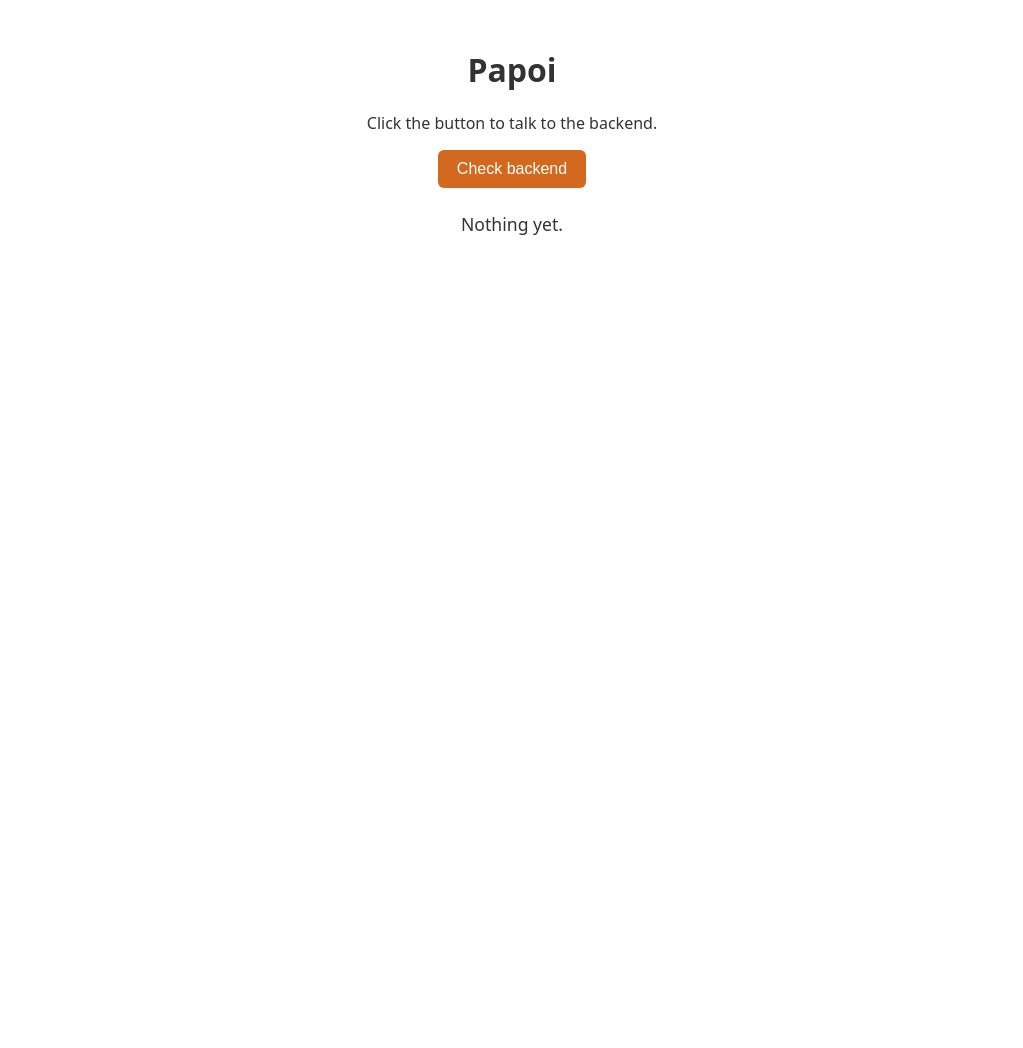
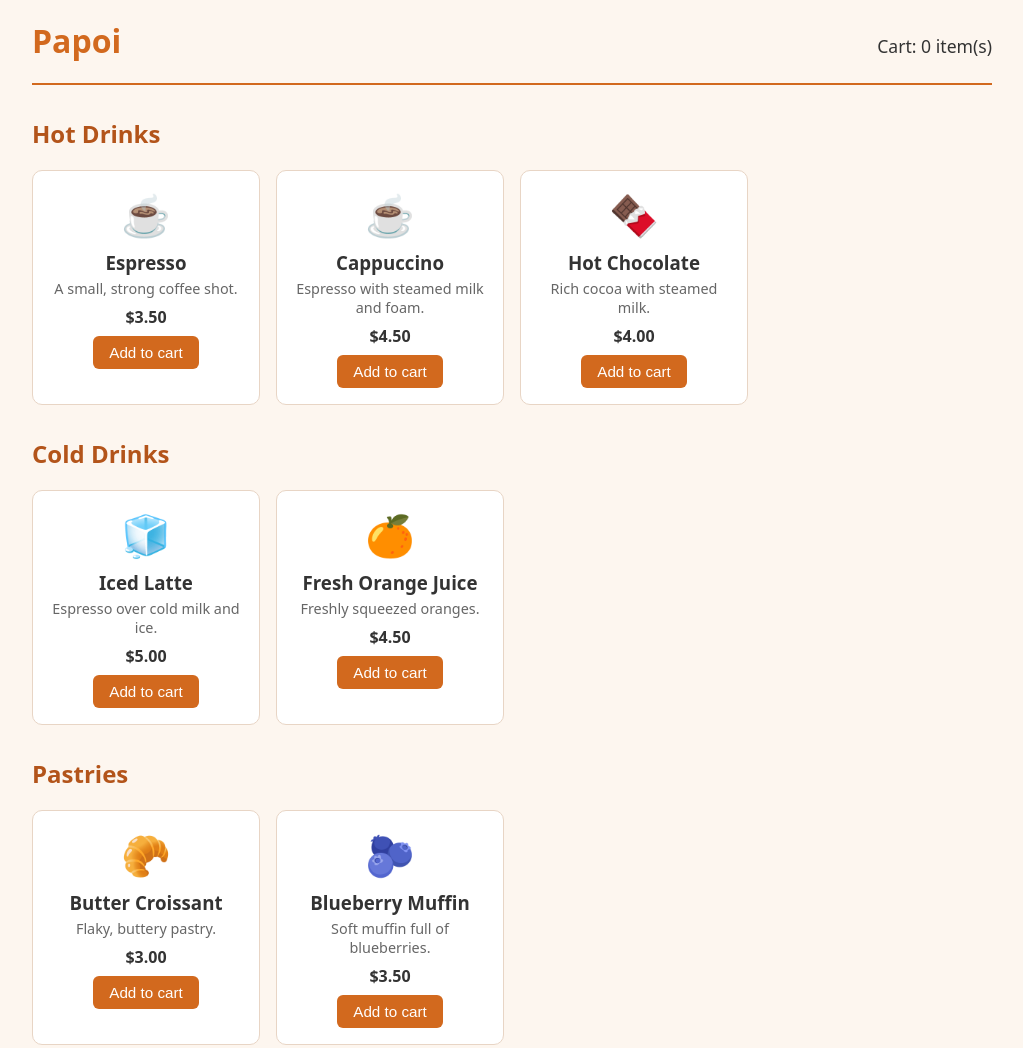
Before and after one commit to jirayu-codes/sdd-app, a website: page frontend/index.html in a window 1280 px wide. Shown: the top 1048 px of the page, without its empty margins (128-1151 px from the left). Before the commit the page ends 800 px from the top, so only its background shows below. Drawn offline with Linux system fonts and the light colour scheme.

Commit message:
Implement menu page with cart counter (TDD)

```diff
--- a/frontend/app.js
+++ b/frontend/app.js
@@ -1,16 +1,31 @@
-// Papoi walking skeleton: when the button is clicked, fetch the backend /
-// health endpoint and show the server's response on the page.
+// Papoi page script.
+//
+// This file brings everything together on the page:
+//   - it renders the menu into the page, and
+//   - it listens for clicks on the "Add to cart" buttons and updates the
+//     cart counter.
+//
+// The menu, render, and cart logic live in their own files (menu.js,
+// render.js, cart.js) so they can also be tested in Node.
 
-const button = document.getElementById("health-button");
-const result = document.getElementById("result");
+const menuContainer = document.getElementById("menu");
+const cartCountElement = document.getElementById("cart-count");
 
-button.addEventListener("click", async () => {
-  result.textContent = "Asking the backend...";
-  try {
-    const response = await fetch("/health");
-    const data = await response.json();
-    result.textContent = data.message;
-  } catch (error) {
-    result.textContent = "Could not reach the backend: " + error;
+// Render the menu into the page once the page has loaded.
+menuContainer.innerHTML = renderMenu(menu, CATEGORIES);
+
+// When any "Add to cart" button is clicked, put that item in the cart and
+// update the counter.
+menuContainer.addEventListener("click", (event) => {
+  const button = event.target.closest(".add-to-cart");
+  if (!button) {
+    return;
+  }
+
+  const id = Number(button.getAttribute("data-item-id"));
+  const item = menu.find((entry) => entry.id === id);
+  if (item) {
+    addToCart(cart, item);
+    cartCountElement.textContent = cartCount(cart);
   }
 });
--- /dev/null
+++ b/frontend/cart.js
@@ -0,0 +1,26 @@
+// Papoi in-memory cart.
+//
+// The cart is just an array. This module keeps a single shared cart for the
+// page and provides small helper functions. Everything lives in memory only;
+// refreshing the page clears it (see SPECS/TECH.md).
+//
+// Pure functions that take the cart as an argument are easy to test in Node.
+
+// Add an item to the cart. An "item" here is one of the menu objects.
+function addToCart(cart, item) {
+  cart.push(item);
+  return cart;
+}
+
+// How many items are in the cart right now.
+function cartCount(cart) {
+  return cart.length;
+}
+
+// One shared cart for the running page.
+const cart = [];
+
+// Works in Node for testing.
+if (typeof module !== "undefined" && module.exports) {
+  module.exports = { addToCart, cartCount };
+}
--- a/frontend/index.html
+++ b/frontend/index.html
@@ -7,11 +7,16 @@
   <link rel="stylesheet" href="style.css" />
 </head>
 <body>
-  <h1>Papoi</h1>
-  <p>Click the button to talk to the backend.</p>
-  <button id="health-button" type="button">Check backend</button>
-  <p id="result">Nothing yet.</p>
+  <header class="page-header">
+    <h1>Papoi</h1>
+    <p class="cart-counter">Cart: <span id="cart-count">0</span> item(s)</p>
+  </header>
 
+  <main id="menu"></main>
+
+  <script src="menu.js"></script>
+  <script src="render.js"></script>
+  <script src="cart.js"></script>
   <script src="app.js"></script>
 </body>
 </html>
--- /dev/null
+++ b/frontend/menu.js
@@ -0,0 +1,27 @@
+// Papoi menu data.
+//
+// This file holds the cafe's menu as a hard-coded list. It works in two
+// places:
+//   - in the browser (it creates a `menu` variable on the page), and
+//   - in Node for testing (it sets module.exports).
+//
+// See SPECS/2026-08-27-menu-page/requirements.md for the data model.
+
+const CATEGORIES = ["Hot Drinks", "Cold Drinks", "Pastries", "Snacks"];
+
+const menu = [
+  { id: 1, name: "Espresso", description: "A small, strong coffee shot.", price: 3.5, emoji: "☕", category: "Hot Drinks" },
+  { id: 2, name: "Cappuccino", description: "Espresso with steamed milk and foam.", price: 4.5, emoji: "☕", category: "Hot Drinks" },
+  { id: 3, name: "Hot Chocolate", description: "Rich cocoa with steamed milk.", price: 4.0, emoji: "🍫", category: "Hot Drinks" },
+  { id: 4, name: "Iced Latte", description: "Espresso over cold milk and ice.", price: 5.0, emoji: "🧊", category: "Cold Drinks" },
+  { id: 5, name: "Fresh Orange Juice", description: "Freshly squeezed oranges.", price: 4.5, emoji: "🍊", category: "Cold Drinks" },
+  { id: 6, name: "Butter Croissant", description: "Flaky, buttery pastry.", price: 3.0, emoji: "🥐", category: "Pastries" },
+  { id: 7, name: "Blueberry Muffin", description: "Soft muffin full of blueberries.", price: 3.5, emoji: "🫐", category: "Pastries" },
+  { id: 8, name: "Cheese Toastie", description: "Melted cheese on toasted bread.", price: 5.5, emoji: "🧀", category: "Snacks" },
+  { id: 9, name: "Caesar Wrap", description: "Chicken, lettuce and sauce in a wrap.", price: 7.0, emoji: "🌯", category: "Snacks" }
+];
+
+// Works in Node for testing.
+if (typeof module !== "undefined" && module.exports) {
+  module.exports = { menu, CATEGORIES };
+}
--- /dev/null
+++ b/frontend/render.js
@@ -0,0 +1,42 @@
+// Papoi menu rendering.
+//
+// This builds the HTML for the menu page. It is a pure function: you give it
+// the menu and the list of categories, and it gives you back a string of
+// HTML. Keeping it pure (no touching the page) makes it easy to test.
+//
+// The "Add to cart" button carries data-item-id so the page script can know
+// which item was clicked.
+
+function renderMenu(menu, categories) {
+  const sections = categories.map((category) => {
+    const items = menu.filter((item) => item.category === category);
+    const cards = items
+      .map((item) => {
+        const price = item.price.toFixed(2);
+        return (
+          '<article class="menu-item">' +
+            '<div class="item-emoji">' + item.emoji + "</div>" +
+            '<h3 class="item-name">' + item.name + "</h3>" +
+            '<p class="item-description">' + item.description + "</p>" +
+            '<p class="item-price">$' + price + "</p>" +
+            '<button class="add-to-cart" data-item-id="' + item.id + '">Add to cart</button>' +
+          "</article>"
+        );
+      })
+      .join("");
+
+    return (
+      '<section class="menu-category">' +
+        "<h2>" + category + "</h2>" +
+        '<div class="menu-grid">' + cards + "</div>" +
+      "</section>"
+    );
+  });
+
+  return sections.join("");
+}
+
+// Works in Node for testing.
+if (typeof module !== "undefined" && module.exports) {
+  module.exports = { renderMenu };
+}
--- a/frontend/style.css
+++ b/frontend/style.css
@@ -1,15 +1,70 @@
 body {
   font-family: system-ui, sans-serif;
-  max-width: 40rem;
-  margin: 3rem auto;
-  padding: 0 1rem;
-  text-align: center;
+  max-width: 60rem;
+  margin: 0 auto;
+  padding: 1rem;
   color: #333;
+  background: #fdf6ef;
 }
 
-button {
-  font-size: 1rem;
-  padding: 0.6rem 1.2rem;
+.page-header {
+  display: flex;
+  justify-content: space-between;
+  align-items: baseline;
+  border-bottom: 2px solid #d2691e;
+  padding-bottom: 0.5rem;
+}
+
+.page-header h1 {
+  color: #d2691e;
+  margin: 0;
+}
+
+.cart-counter {
+  font-size: 1.1rem;
+}
+
+.menu-category h2 {
+  color: #b3541a;
+  margin-top: 2rem;
+}
+
+.menu-grid {
+  display: grid;
+  grid-template-columns: repeat(auto-fill, minmax(12rem, 1fr));
+  gap: 1rem;
+}
+
+.menu-item {
+  background: #ffffff;
+  border: 1px solid #e8d5c5;
+  border-radius: 10px;
+  padding: 1rem;
+  text-align: center;
+}
+
+.item-emoji {
+  font-size: 2.5rem;
+}
+
+.item-name {
+  margin: 0.5rem 0 0.25rem;
+}
+
+.item-description {
+  margin: 0;
+  font-size: 0.9rem;
+  color: #666;
+}
+
+.item-price {
+  font-weight: bold;
+  margin: 0.5rem 0;
+}
+
+.add-to-cart {
+  font-size: 0.95rem;
+  padding: 0.5rem 1rem;
   border: none;
   border-radius: 6px;
   background: #d2691e;
@@ -17,11 +72,6 @@ button {
   cursor: pointer;
 }
 
-button:hover {
+.add-to-cart:hover {
   background: #b3541a;
 }
-
-#result {
-  margin-top: 1.5rem;
-  font-size: 1.1rem;
-}
```
Also changed, not shown: SPECS/ROADMAP.md (+10 -8 lines), package.json (added, +8 -0 lines), test/cart.test.js (added, +34 -0 lines), test/harness.js (added, +76 -0 lines), test/menu.test.js (added, +38 -0 lines), test/render.test.js (added, +34 -0 lines), test/run-tests.js (added, +17 -0 lines).
